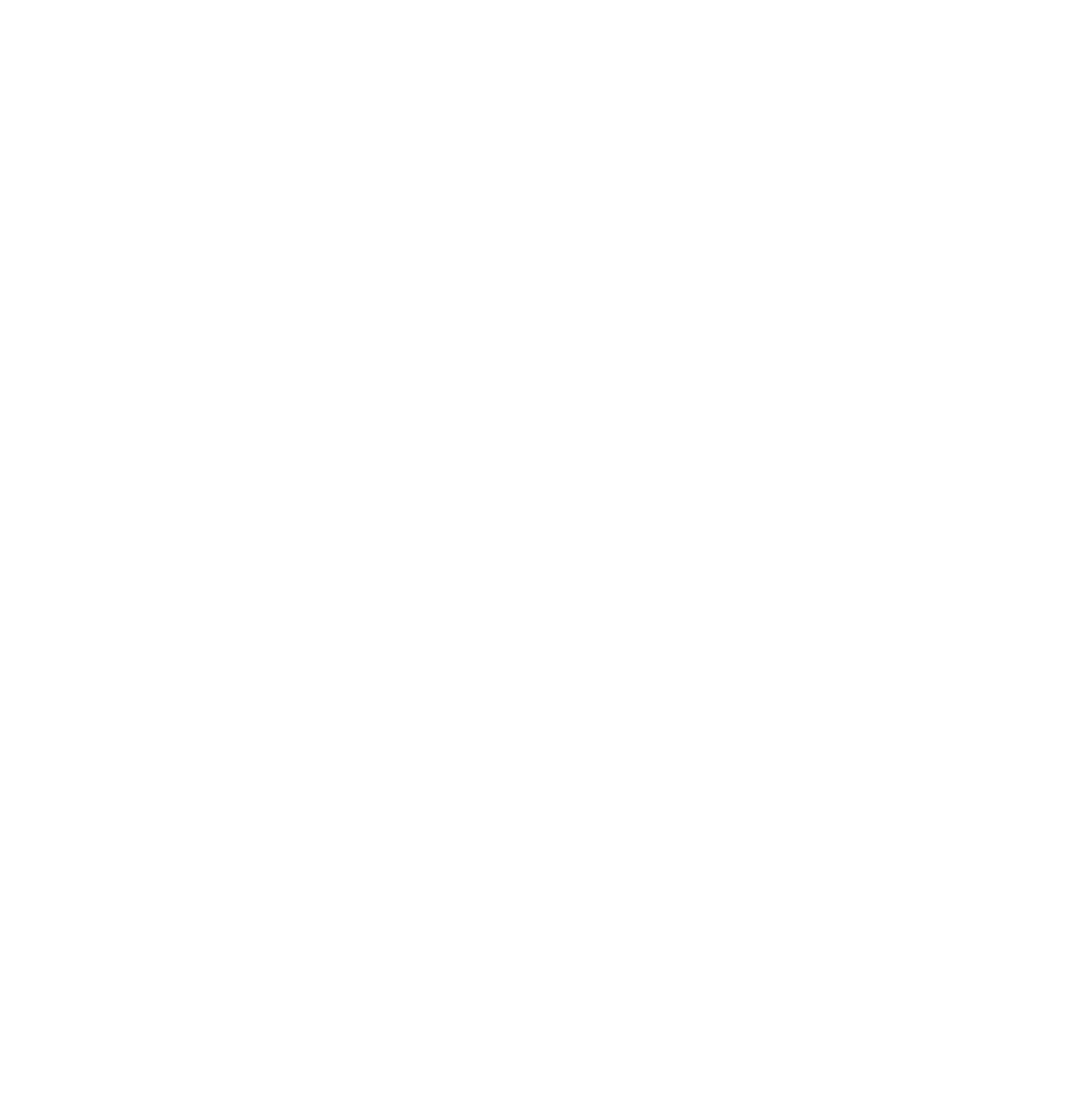
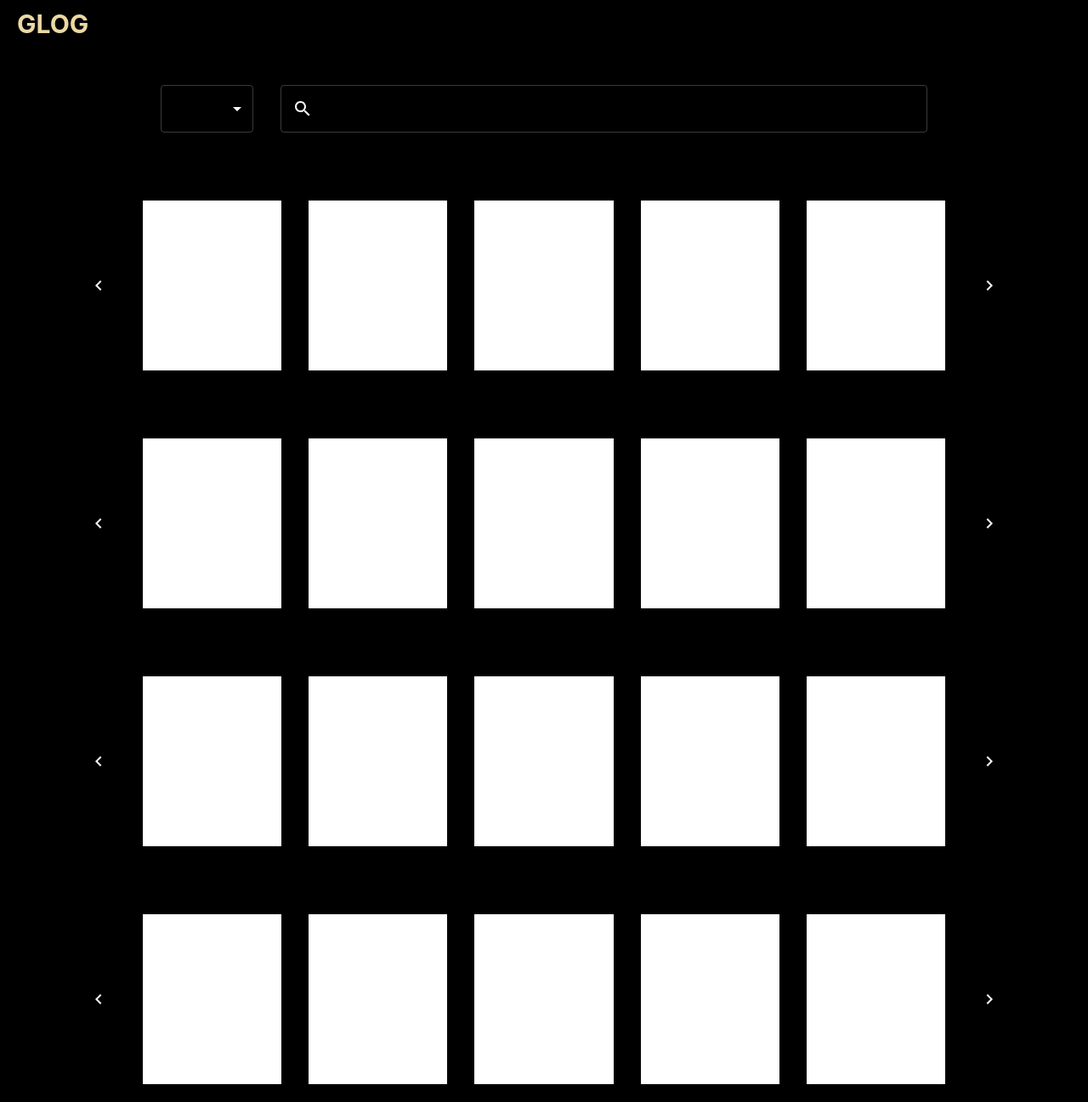
Before and after one commit to pknu-wap/2023_1_WAP_WEB_TEAM_4, a React (Create React App) app in the folder frontend/: page /home in a window 1280 px wide. Before the commit this address had no page. Shown: the top 1297 px of the page at 85% size. Before the commit the page ends 800 px from the top, so only its background shows below. Built offline with nearby package versions, Linux system fonts and the light colour scheme.

Commit message:
모아보기 디자인 완성

```diff
--- a/frontend/src/App.js
+++ b/frontend/src/App.js
@@ -5,6 +5,7 @@ import Login from "./pages/Login";
 import Register from "./pages/Register";
 import Write from "./pages/Write";
 import { createTheme, ThemeProvider } from "@mui/material";
+import Home from "./pages/Home";
 
 const darkTheme = createTheme({
   palette: {
@@ -19,6 +20,7 @@ const App = () => {
         <Routes>
           <Route path="/" element={<Main />} />
           <Route path="/write" element={<Write />} />
+          <Route path="/home" element={<Home />} />
           <Route path="/register" element={<Register />} />
           <Route path="/login" element={<Login />} />
         </Routes>
--- /dev/null
+++ b/frontend/src/pages/Home.js
@@ -0,0 +1,118 @@
+import React from "react";
+import Header from "../components/Header";
+import { IconButton, Select, Stack, TextField } from "@mui/material";
+import ChevronLeftIcon from "@mui/icons-material/ChevronLeft";
+import ChevronRightIcon from "@mui/icons-material/ChevronRight";
+import SearchIcon from "@mui/icons-material/Search";
+
+function Home() {
+  return (
+    <Stack height="100%">
+      <Header>Home</Header>
+      <Stack
+        spacing={10}
+        height="5000px"
+        bgcolor="black"
+        padding="100px 96px 40px 96px">
+        <Stack direction="row" spacing={4} justifyContent="center">
+          <Select
+            sx={{
+              width: "10%",
+              "&.MuiOutlinedInput-root": {
+                "&.Mui-focused": {
+                  "& .MuiOutlinedInput-notchedOutline": {
+                    border: "1px solid #ECD8A4",
+                  },
+                },
+                ":hover": {
+                  "&.MuiOutlinedInput-root": {
+                    "& .MuiOutlinedInput-notchedOutline": {
+                      border: "1px solid #ECD8A4",
+                    },
+                  },
+                },
+              },
+            }}
+          />
+          <TextField
+            InputProps={{
+              startAdornment: <SearchIcon sx={{ marginRight: "10px" }} />,
+            }}
+            sx={{
+              width: "70%",
+              "& .MuiOutlinedInput-root": {
+                "&.Mui-focused": {
+                  "& .MuiOutlinedInput-notchedOutline": {
+                    //   border: "1px solid white",
+                    border: "1px solid #ECD8A4",
+                  },
+                },
+              },
+              ":hover": {
+                "& .MuiOutlinedInput-root": {
+                  "& .MuiOutlinedInput-notchedOutline": {
+                    border: "0.1px solid #ECD8A4",
+                  },
+                },
+              },
+            }}
+          />
+        </Stack>
+        <Stack spacing={4} direction="row">
+          <IconButton>
+            <ChevronLeftIcon />
+          </IconButton>
+          <Stack width="300px" height="200px" bgcolor="white" />
+          <Stack width="300px" height="200px" bgcolor="white" />
+          <Stack width="300px" height="200px" bgcolor="white" />
+          <Stack width="300px" height="200px" bgcolor="white" />
+          <Stack width="300px" height="200px" bgcolor="white" />
+          <IconButton>
+            <ChevronRightIcon />
+          </IconButton>
+        </Stack>
+        <Stack spacing={4} direction="row">
+          <IconButton>
+            <ChevronLeftIcon />
+          </IconButton>
+          <Stack width="300px" height="200px" bgcolor="white" />
+          <Stack width="300px" height="200px" bgcolor="white" />
+          <Stack width="300px" height="200px" bgcolor="white" />
+          <Stack width="300px" height="200px" bgcolor="white" />
+          <Stack width="300px" height="200px" bgcolor="white" />
+          <IconButton>
+            <ChevronRightIcon />
+          </IconButton>
+        </Stack>
+        <Stack spacing={4} direction="row">
+          <IconButton>
+            <ChevronLeftIcon />
+          </IconButton>
+          <Stack width="300px" height="200px" bgcolor="white" />
+          <Stack width="300px" height="200px" bgcolor="white" />
+          <Stack width="300px" height="200px" bgcolor="white" />
+          <Stack width="300px" height="200px" bgcolor="white" />
+          <Stack width="300px" height="200px" bgcolor="white" />
+          <IconButton>
+            <ChevronRightIcon />
+          </IconButton>
+        </Stack>
+        <Stack spacing={4} direction="row">
+          <IconButton>
+            <ChevronLeftIcon />
+          </IconButton>
+          <Stack width="300px" height="200px" bgcolor="white" />
+          <Stack width="300px" height="200px" bgcolor="white" />
+          <Stack width="300px" height="200px" bgcolor="white" />
+          <Stack width="300px" height="200px" bgcolor="white" />
+          <Stack width="300px" height="200px" bgcolor="white" />
+          <IconButton>
+            <ChevronRightIcon />
+          </IconButton>
+        </Stack>
+      </Stack>
+    </Stack>
+  );
+}
+
+export default Home;
```
